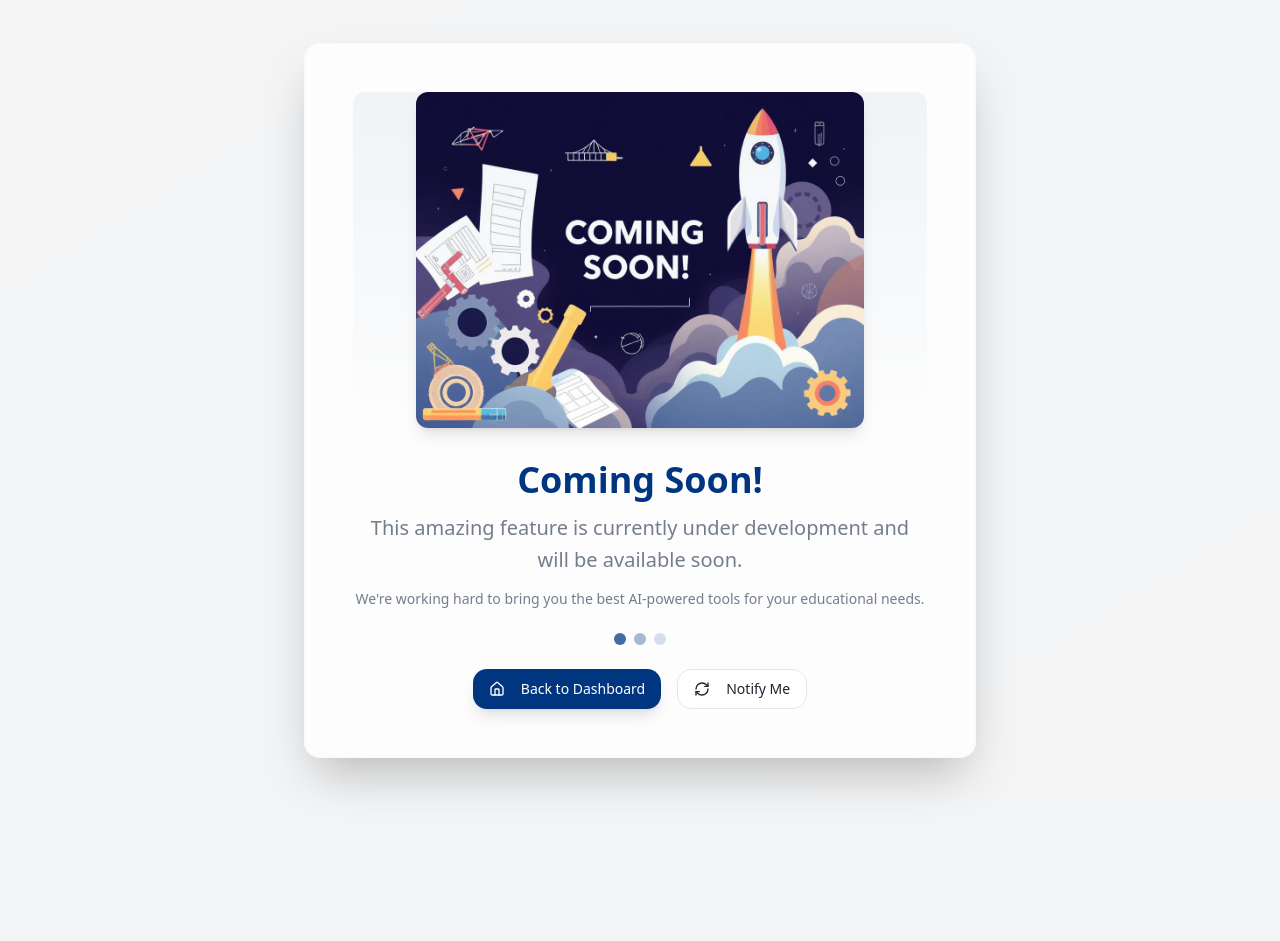
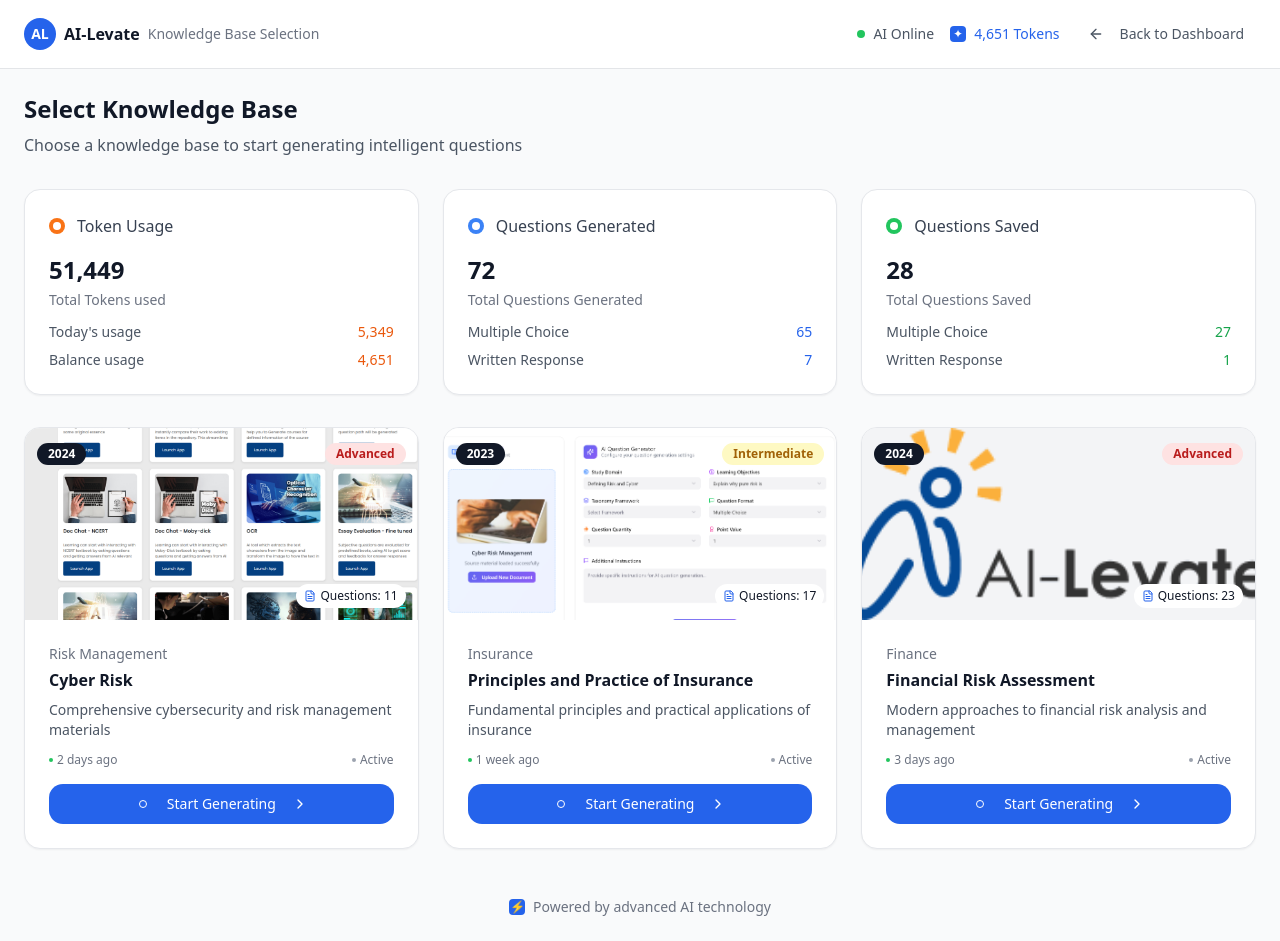
Before and after one commit to anantha-krishna-ks/ai-levate-new-ui, a React (Vite) app: page /item-generation in a window 1280 px wide. Before the commit the page ends 800 px from the top, so only its background shows below. Built offline with nearby package versions, Linux system fonts and the light colour scheme.

Commit message:
Redesign Item Generation page
Replicates the provided UI design for the Item Generation page, ensuring 100% fidelity in layout, styling, colors, icons, and overall user experience.

```diff
--- a/src/App.tsx
+++ b/src/App.tsx
@@ -8,6 +8,7 @@ import Index from "./pages/Index";
 import Register from "./pages/Register";
 import Dashboard from "./pages/Dashboard";
 import ItemGenerator from "./pages/ItemGenerator";
+import ItemGeneration from "./pages/ItemGeneration";
 import QuestionGenerator from "./pages/QuestionGenerator";
 import Reports from "./pages/Reports";
 import ManageUsers from "./pages/ManageUsers";
@@ -26,6 +27,7 @@ const App = () => (
           <Route path="/register" element={<Register />} />
           <Route path="/dashboard" element={<Dashboard />} />
           <Route path="/item-generator" element={<ItemGenerator />} />
+          <Route path="/item-generation" element={<ItemGeneration />} />
           <Route path="/question-generator/:bookCode" element={<QuestionGenerator />} />
           <Route path="/reports" element={<Reports />} />
           <Route path="/manage-users" element={<ManageUsers />} />
--- a/src/pages/Dashboard.tsx
+++ b/src/pages/Dashboard.tsx
@@ -52,7 +52,7 @@ const Dashboard = () => {
       id: "item-generation",
       title: "Item Generation",
       description: "Subjective and objective questions are generated by the items th...",
-      path: "/item-generator",
+      path: "/item-generation",
       image: itemGenerationImage,
       category: "AI Generation",
       badge: "New",
--- /dev/null
+++ b/src/pages/ItemGeneration.tsx
@@ -0,0 +1,233 @@
+import { ArrowLeft, Users, FileText, Bookmark, ChevronRight } from "lucide-react";
+import { Link } from "react-router-dom";
+import { Button } from "@/components/ui/button";
+import { Card } from "@/components/ui/card";
+import { Badge } from "@/components/ui/badge";
+
+const ItemGeneration = () => {
+  const stats = [
+    {
+      icon: <div className="w-4 h-4 bg-orange-500 rounded-sm flex items-center justify-center">
+        <div className="w-2 h-2 bg-white rounded-sm"></div>
+      </div>,
+      title: "Token Usage",
+      total: "51,449",
+      subtitle: "Total Tokens used",
+      items: [
+        { label: "Today's usage", value: "5,349", color: "text-orange-600" },
+        { label: "Balance usage", value: "4,651", color: "text-orange-600" }
+      ]
+    },
+    {
+      icon: <div className="w-4 h-4 bg-blue-500 rounded-sm flex items-center justify-center">
+        <div className="w-2 h-2 bg-white rounded-sm"></div>
+      </div>,
+      title: "Questions Generated",
+      total: "72",
+      subtitle: "Total Questions Generated",
+      items: [
+        { label: "Multiple Choice", value: "65", color: "text-blue-600" },
+        { label: "Written Response", value: "7", color: "text-blue-600" }
+      ]
+    },
+    {
+      icon: <div className="w-4 h-4 bg-green-500 rounded-sm flex items-center justify-center">
+        <div className="w-2 h-2 bg-white rounded-sm"></div>
+      </div>,
+      title: "Questions Saved",
+      total: "28",
+      subtitle: "Total Questions Saved",
+      items: [
+        { label: "Multiple Choice", value: "27", color: "text-green-600" },
+        { label: "Written Response", value: "1", color: "text-green-600" }
+      ]
+    }
+  ];
+
+  const knowledgeBases = [
+    {
+      id: 1,
+      year: "2024",
+      level: "Advanced",
+      category: "Risk Management",
+      title: "Cyber Risk",
+      description: "Comprehensive cybersecurity and risk management materials",
+      questions: 11,
+      image: "/lovable-uploads/a13547e7-af5f-49b0-bb15-9b344d6cd72e.png",
+      status: "Active",
+      lastUpdated: "2 days ago"
+    },
+    {
+      id: 2,
+      year: "2023",
+      level: "Intermediate",
+      category: "Insurance",
+      title: "Principles and Practice of Insurance",
+      description: "Fundamental principles and practical applications of insurance",
+      questions: 17,
+      image: "/lovable-uploads/b401ff6b-c99f-41b0-8578-92b80ce62cd0.png",
+      status: "Active",
+      lastUpdated: "1 week ago"
+    },
+    {
+      id: 3,
+      year: "2024",
+      level: "Advanced",
+      category: "Finance",
+      title: "Financial Risk Assessment",
+      description: "Modern approaches to financial risk analysis and management",
+      questions: 23,
+      image: "/lovable-uploads/b5b0f5a8-9552-4635-8c44-d5e6f994179c.png",
+      status: "Active",
+      lastUpdated: "3 days ago"
+    }
+  ];
+
+  return (
+    <div className="min-h-screen bg-gray-50">
+      {/* Header */}
+      <div className="bg-white border-b px-6 py-4">
+        <div className="flex items-center justify-between">
+          <div className="flex items-center gap-4">
+            <div className="flex items-center gap-2">
+              <div className="w-8 h-8 bg-blue-600 rounded-lg flex items-center justify-center">
+                <span className="text-white font-bold text-sm">AL</span>
+              </div>
+              <span className="font-semibold text-gray-900">AI-Levate</span>
+              <span className="text-sm text-gray-500">Knowledge Base Selection</span>
+            </div>
+          </div>
+
+          <div className="flex items-center gap-4">
+            <div className="flex items-center gap-2">
+              <div className="w-2 h-2 bg-green-500 rounded-full"></div>
+              <span className="text-sm text-gray-600">AI Online</span>
+            </div>
+            <div className="flex items-center gap-2">
+              <div className="w-4 h-4 bg-blue-600 rounded flex items-center justify-center">
+                <span className="text-white text-xs">✦</span>
+              </div>
+              <span className="text-sm text-blue-600 font-medium">4,651 Tokens</span>
+            </div>
+            <Link to="/dashboard">
+              <Button variant="ghost" size="sm" className="text-gray-600">
+                <ArrowLeft className="w-4 h-4 mr-2" />
+                Back to Dashboard
+              </Button>
+            </Link>
+          </div>
+        </div>
+      </div>
+
+      {/* Main Content */}
+      <div className="p-6 max-w-7xl mx-auto">
+        {/* Page Title */}
+        <div className="mb-8">
+          <h1 className="text-2xl font-bold text-gray-900 mb-2">Select Knowledge Base</h1>
+          <p className="text-gray-600">Choose a knowledge base to start generating intelligent questions</p>
+        </div>
+
+        {/* Statistics Cards */}
+        <div className="grid grid-cols-1 md:grid-cols-3 gap-6 mb-8">
+          {stats.map((stat, index) => (
+            <Card key={index} className="p-6 bg-white border border-gray-200">
+              <div className="flex items-center gap-3 mb-4">
+                {stat.icon}
+                <span className="font-medium text-gray-700">{stat.title}</span>
+              </div>
+
+              <div className="mb-3">
+                <div className="text-2xl font-bold text-gray-900 mb-1">{stat.total}</div>
+                <div className="text-sm text-gray-500">{stat.subtitle}</div>
+              </div>
+
+              <div className="space-y-2">
+                {stat.items.map((item, idx) => (
+                  <div key={idx} className="flex justify-between items-center">
+                    <span className="text-sm text-gray-600">{item.label}</span>
+                    <span className={`text-sm font-medium ${item.color}`}>{item.value}</span>
+                  </div>
+                ))}
+              </div>
+            </Card>
+          ))}
+        </div>
+
+        {/* Knowledge Base Cards */}
+        <div className="grid grid-cols-1 md:grid-cols-2 lg:grid-cols-3 gap-6">
+          {knowledgeBases.map((base) => (
+            <Card key={base.id} className="overflow-hidden bg-white border border-gray-200 hover:shadow-md transition-shadow">
+              {/* Image Section */}
+              <div className="relative h-48 bg-gray-100">
+                <img
+                  src={base.image}
+                  alt={base.title}
+                  className="w-full h-full object-cover"
+                />
+                <div className="absolute top-3 left-3">
+                  <Badge variant="secondary" className="bg-gray-900 text-white hover:bg-gray-900">
+                    {base.year}
+                  </Badge>
+                </div>
+                <div className="absolute top-3 right-3">
+                  <Badge
+                    variant="secondary"
+                    className={base.level === 'Advanced' ? 'bg-red-100 text-red-700 hover:bg-red-100' : 'bg-yellow-100 text-yellow-700 hover:bg-yellow-100'}
+                  >
+                    {base.level}
+                  </Badge>
+                </div>
+                <div className="absolute bottom-3 right-3">
+                  <div className="bg-white rounded-lg px-2 py-1 flex items-center gap-1">
+                    <FileText className="w-3 h-3 text-blue-600" />
+                    <span className="text-xs font-medium text-gray-900">Questions: {base.questions}</span>
+                  </div>
+                </div>
+              </div>
+
+              {/* Content Section */}
+              <div className="p-6">
+                <div className="mb-3">
+                  <div className="text-sm text-gray-500 mb-1">{base.category}</div>
+                  <h3 className="font-semibold text-gray-900 mb-2">{base.title}</h3>
+                  <p className="text-sm text-gray-600">{base.description}</p>
+                </div>
+
+                <div className="flex items-center justify-between text-xs text-gray-500 mb-4">
+                  <div className="flex items-center gap-1">
+                    <div className="w-1 h-1 bg-green-500 rounded-full"></div>
+                    <span>{base.lastUpdated}</span>
+                  </div>
+                  <div className="flex items-center gap-1">
+                    <div className="w-1 h-1 bg-gray-400 rounded-full"></div>
+                    <span>{base.status}</span>
+                  </div>
+                </div>
+
+                <Button className="w-full bg-blue-600 hover:bg-blue-700 text-white">
+                  <div className="w-4 h-4 mr-2 flex items-center justify-center">
+                    <div className="w-2 h-2 border border-white rounded-sm"></div>
+                  </div>
+                  Start Generating
+                  <ChevronRight className="w-4 h-4 ml-2" />
+                </Button>
+              </div>
+            </Card>
+          ))}
+        </div>
+
+        {/* Footer */}
+        <div className="mt-12 text-center">
+          <div className="flex items-center justify-center gap-2 text-sm text-gray-500">
+            <div className="w-4 h-4 bg-blue-600 rounded flex items-center justify-center">
+              <span className="text-white text-xs">⚡</span>
+            </div>
+            <span>Powered by advanced AI technology</span>
+          </div>
+        </div>
+      </div>
+    </div>
+  );
+};
+
+export default ItemGeneration;
```
